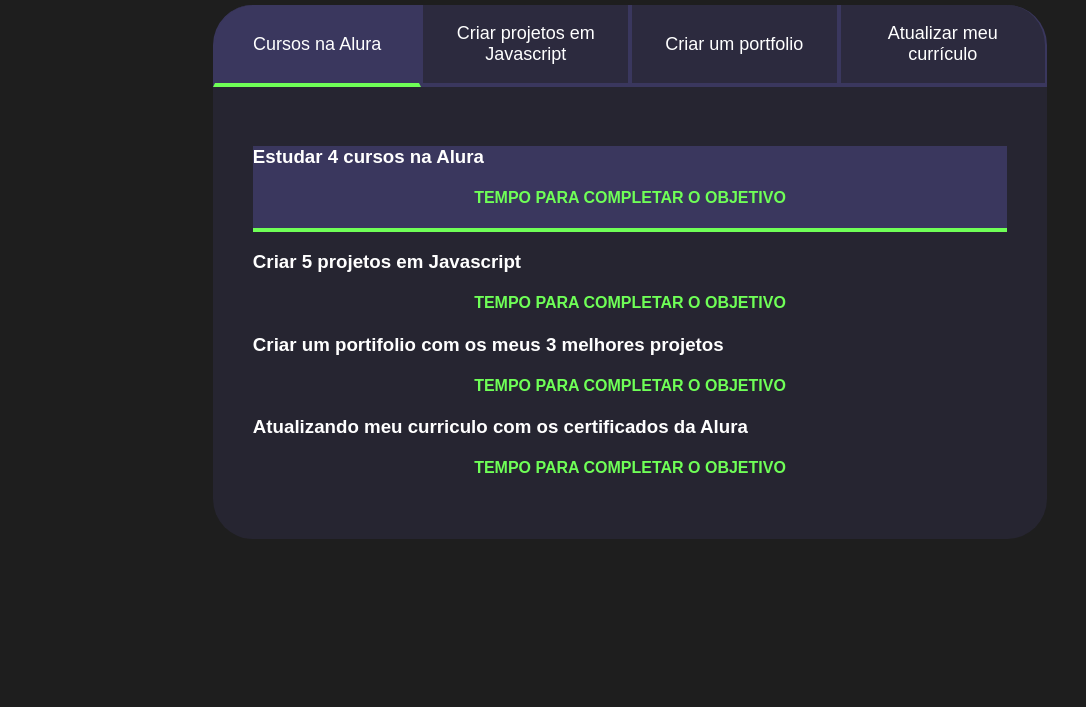
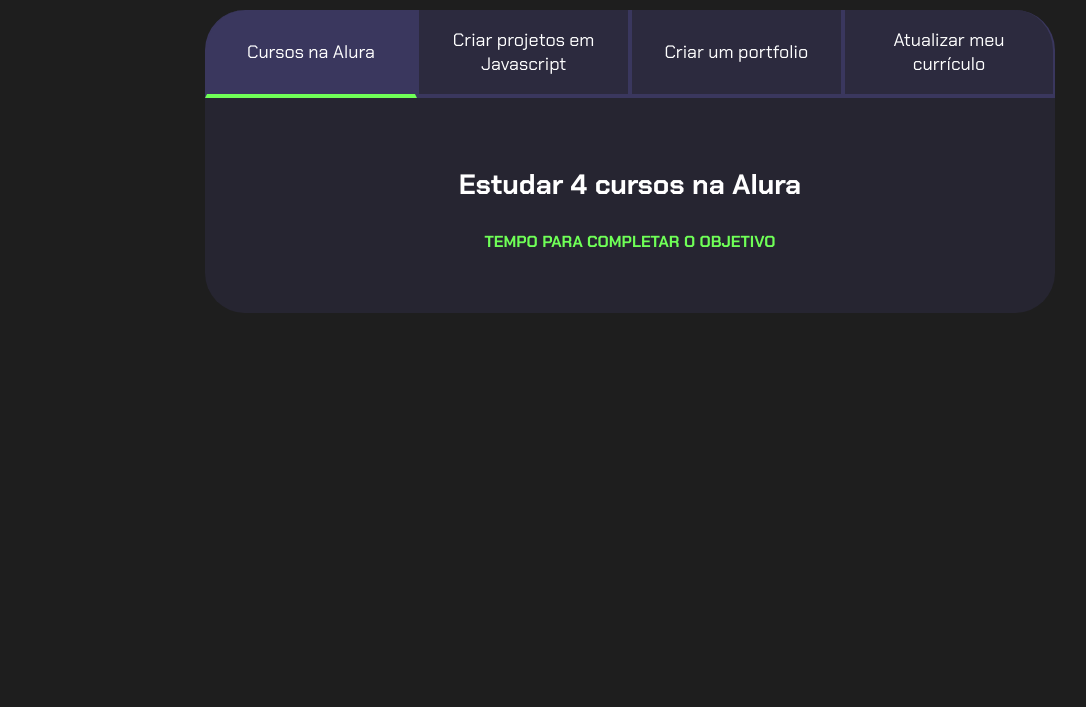
Before and after one commit to NandaFifi/projeto_de_vida_01, a plain HTML site: page index.html in a window 1280 px wide. Shown: the part 93-800 px from the top of the page, without its empty margins (10-1096 px from the left). Drawn offline with Linux system fonts and the light colour scheme.

Commit message:
Add files via upload

```diff
--- a/index.html
+++ b/index.html
@@ -17,20 +17,20 @@
             <button class="botao">Atualizar meu currículo</button>
         </div>
         <div class="abas-textos">
-                <div class="abas-conteudo ativo">
-                    <h3 class="aba-conteudo-ttitulo-principal">Estudar 4 cursos na Alura</h3>
+            <div class="aba-conteudo ativo">
+                <h3 class="aba-conteudo-titulo-principal">Estudar 4 cursos na Alura</h3>
                 <h4 class="aba-conteudo-titulo-secundario">Tempo para completar o objetivo</h4>
             </div>
-                <div class="abas-conteudo">
-                    <h3 class="aba-conteudo-ttitulo-principal">Criar 5 projetos em Javascript</h3>
+            <div class="aba-conteudo">
+                <h3 class="aba-conteudo-titulo-principal">Criar 5 projetos em Javascript</h3>
                 <h4 class="aba-conteudo-titulo-secundario">Tempo para completar o objetivo</h4>
             </div>
-                <div class="abas-conteudo">
-                    <h3 class="aba-conteudo-ttitulo-principal">Criar um portifolio com os meus 3 melhores projetos</h3>
+            <div class="aba-conteudo">
+                <h3 class="aba-conteudo-titulo-principal">Criar um portfolio com os meus 3 melhores projetos</h3>
                 <h4 class="aba-conteudo-titulo-secundario">Tempo para completar o objetivo</h4>
             </div>
-                <div class="abas-conteudo">
-                    <h3 class="aba-conteudo-ttitulo-principal">Atualizando meu curriculo com os certificados da Alura</h3>
+            <div class="aba-conteudo">
+                <h3 class="aba-conteudo-titulo-principal">Atualizar meu curriculo com os certificados da Alura</h3>
                 <h4 class="aba-conteudo-titulo-secundario">Tempo para completar o objetivo</h4>
             </div>
         </div>
--- a/main.js
+++ b/main.js
@@ -6,6 +6,7 @@ for(let i=0;i <botoes.length;i++){
         for(let j=0;j<botoes.length;j++){
             botoes[j].classList.remove("ativo");
         }
+
         botoes[i].classList.add("ativo");
     }
 }
--- a/style.css
+++ b/style.css
@@ -1,18 +1,18 @@
-@import url('https://fonts.googleapis.com/css2?family-Chakra+Petch:w ght@400:700&display=swap');
+@import url('https://fonts.googleapis.com/css2?family=Chakra+Petch:wght@400;700&display=swap');
 
-:root{
+:root {
     --cor-de-fundo: #1E1E1E;
-    --verde: #6fff57;
+    --verde: #6FFF57;
     --branco: #FFFFFF;
     --botao-ativo: #3A375E;
     --botao-inativo: rgba(58, 55, 94, 0.5);
-    --texto-fundo:rgba(58, 55, 94, 0.3);
+    --texto-fundo: rgba(58, 55, 94, 0.3);
 }
 
-body{
+body {
     background-color: var(--cor-de-fundo);
     color: var(--branco);
-    font-family: "Chakra Petch", sans-serif;
+    font-family: 'Chakra Petch', sans-serif;
 }
 
 
@@ -26,7 +26,7 @@ body{
     margin: 0 auto;
 }
 
-.titulo-principal{
+.titulo-principal {
     text-align: left;
     width: 100%;
     font-size: 32px;
@@ -36,8 +36,9 @@ body{
     color: var(--verde);
 }
 
+
 .botao {
-    font-family: "Crakra Petch", sans-serif;
+    font-family: 'Chakra Petch', sans-serif;
     background-color: var(--botao-inativo);
     color: var(--branco);
     display: flex;
@@ -65,19 +66,13 @@ body{
     border-bottom: 4px solid var(--verde);
 }
 
-.ativo{
-    background-color: var(--botao-ativo);
-    border-bottom: 4px solid var(--verde);
+.abas-textos{
+    background-color: var(--texto-fundo);
+    padding: 40px;
+    border-radius: 0 0 40px 40px;
 }
-
-.abas-textos{
-        background-color: var(--texto-fundo);
-        padding: 40px;
-        border-radius: 0 0 40px 40px;
-}
-
 .aba-conteudo.ativo{
-    display: block;
+    display:block;
 }
 
 .aba-conteudo{
@@ -88,13 +83,11 @@ body{
     font-size: 28px;
     text-align: center;
 }
-
 .aba-conteudo-titulo-secundario{
     text-align: center;
     color: var(--verde);
     text-transform: uppercase;
 }
-
 
 @media screen and (min-width: 768px) {
     .botoes {
```
Lines whose indentation alone changed are shown as unchanged.
